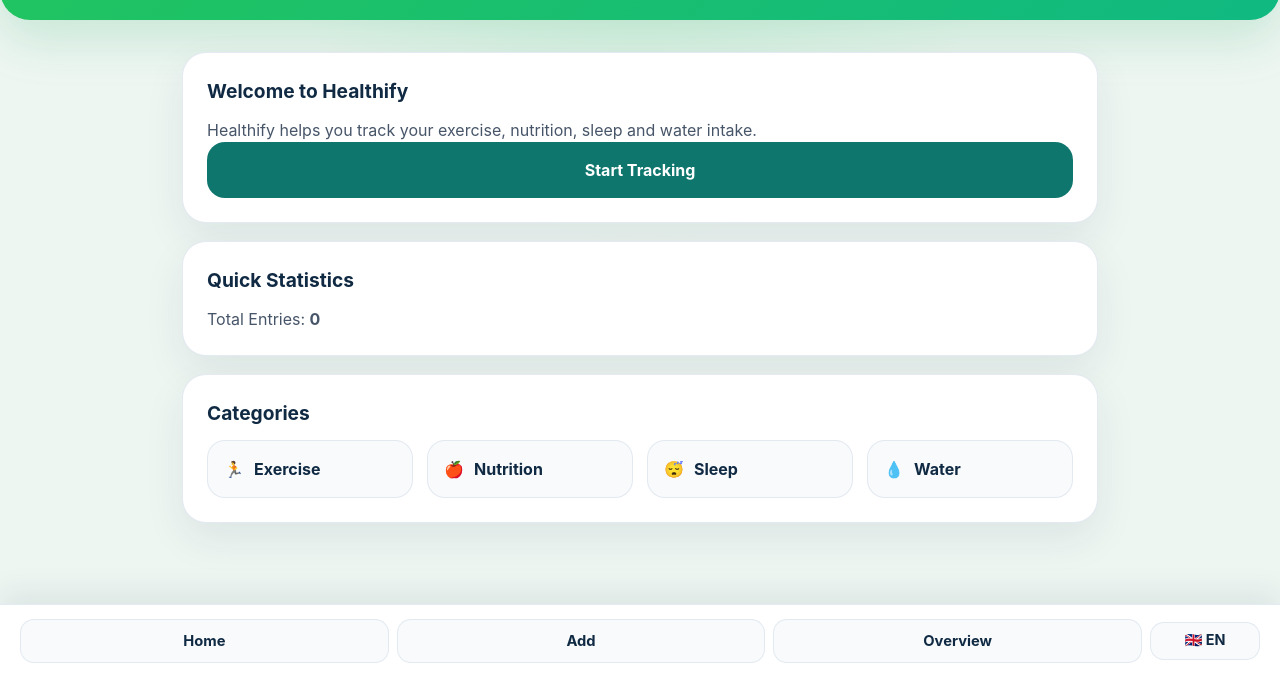
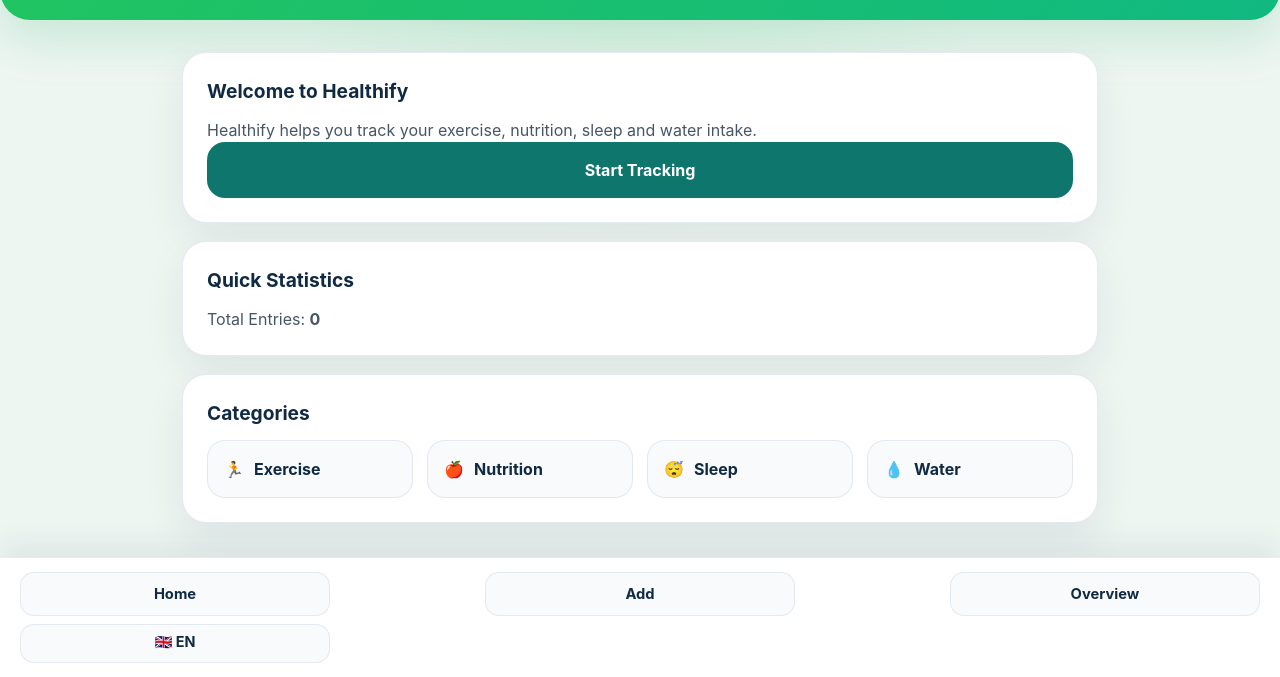
Before and after one commit to wsdi123/schoolproject-pwa, a website: page public/index.html in a window 1280 px wide. Shown: the part 123-800 px from the top of the page. Drawn offline with Linux system fonts and the light colour scheme.

Commit message:
Fix navigatie: 4 items per rij en voorkom overlap datum/calendar

```diff
--- a/public/css/style.css
+++ b/public/css/style.css
@@ -308,7 +308,7 @@ nav.hoofd-nav {
   justify-content: space-between;
   gap: 8px;
   padding: 10px 14px;
-  z-index: 10;
+  z-index: 5;
 }
 
 nav.hoofd-nav a,
@@ -317,21 +317,23 @@ nav.hoofd-nav .language-dropdown {
 }
 
 nav.hoofd-nav a {
-  flex: 1 1 0;
+  /* Force 4 items per row on most screens */
+  flex: 0 0 25%;
+  text-align: center;
   font-size: clamp(0.75rem, 1.4vw, 0.92rem);
   padding: 8px 6px;
 }
 
 nav.hoofd-nav .language-dropdown {
-  flex: 0 0 auto;
-  min-width: 110px;
-  max-width: 150px;
+  flex: 0 0 25%;
+  min-width: 0;
+  max-width: none;
 }
 
 .language-dropdown {
   position: relative;
   display: inline-flex;
-  min-width: 100%;
+  min-width: 0;
 }
 
 .language-dropdown button {
@@ -398,6 +400,18 @@ nav.hoofd-nav .language-dropdown {
     min-width: 0;
   }
 
+  /* Ensure cards appear above the fixed nav and date pickers don't get hidden */
+  .card {
+    position: relative;
+    z-index: 10;
+  }
+
+
+/* Also set card z-index for larger screens so inputs and popups are above the nav */
+.card {
+  position: relative;
+  z-index: 10;
+}
   nav.hoofd-nav a {
     font-size: 0.7rem;
     padding: 6px 3px;
```
